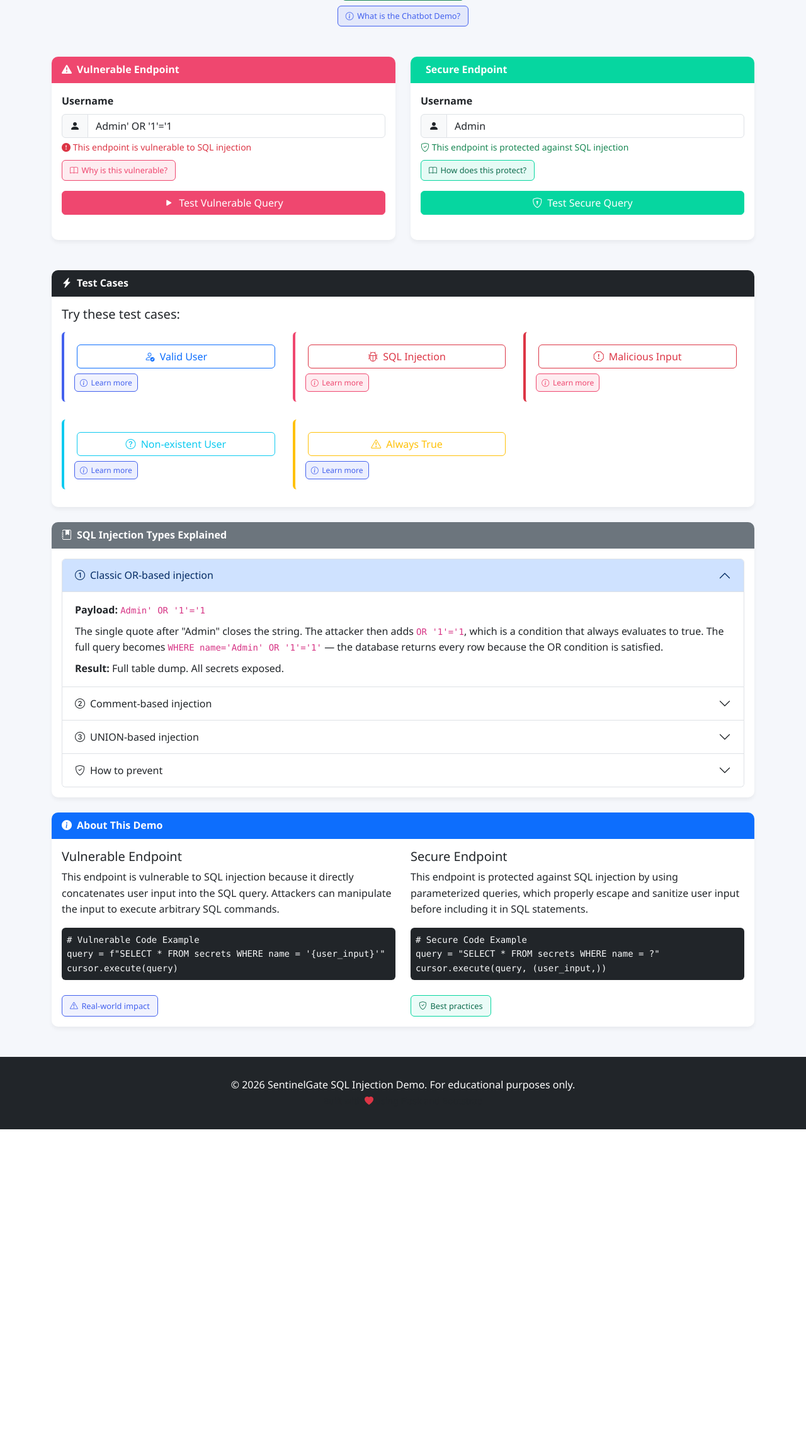
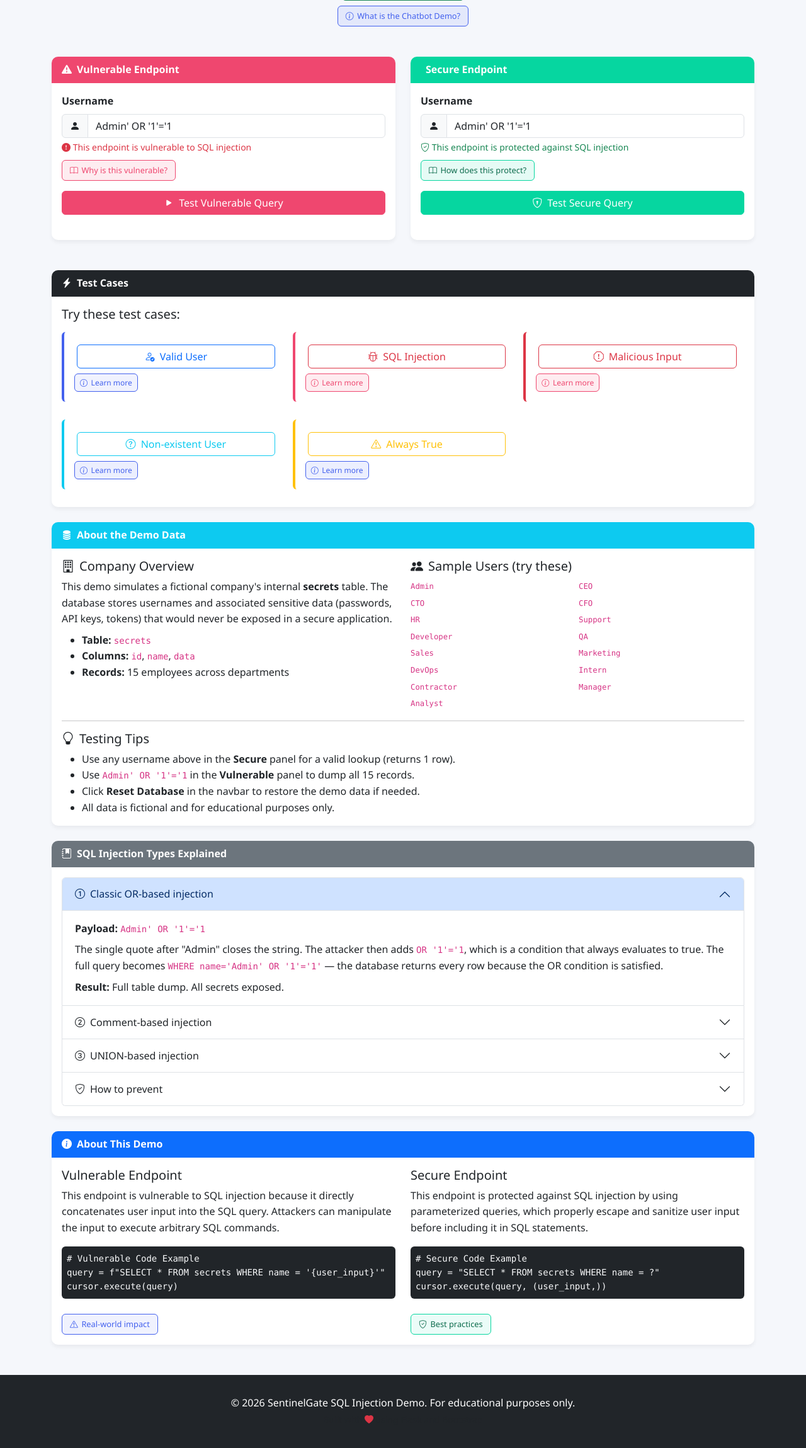
Before and after one commit to PavanSuryaChintada/sentinel-gate-anti-sql-injection, a Flask app: page / in a window 1280 px wide. Shown: the part 251-2550 px from the top of the page at 63% size. Before the commit the page ends 2044 px from the top, so only its background shows below. Run offline with Flask 3, Linux system fonts and the light colour scheme.

Commit message:
fix:vulnerabilities and secuerd end points

```diff
--- a/sentinelgate_lab/app.py
+++ b/sentinelgate_lab/app.py
@@ -12,13 +12,25 @@ app.config['SECRET_KEY'] = os.environ.get('SECRET_KEY', 'your-secure-secret-key-
 app.config['PERMANENT_SESSION_LIFETIME'] = timedelta(minutes=30)
 
 # Database path: use /tmp on Vercel (serverless filesystem is read-only except /tmp)
-_db_path = os.path.join('/tmp', 'users.db') if os.environ.get('VERCEL') else 'users.db'
+# Locally use absolute path to avoid CWD-dependent behavior
+_db_path = os.path.join('/tmp', 'users.db') if os.environ.get('VERCEL') else os.path.join(_basedir, 'users.db')
 
 # Database initialization
 def get_db_connection():
     conn = sqlite3.connect(_db_path)
     conn.row_factory = sqlite3.Row
     return conn
+
+def ensure_db_ready():
+    """Ensure secrets table has data (handles Vercel cold starts where /tmp is empty)."""
+    try:
+        with get_db_connection() as conn:
+            c = conn.cursor()
+            c.execute("SELECT COUNT(*) FROM secrets")
+            if c.fetchone()[0] == 0:
+                init_db()
+    except sqlite3.OperationalError:
+        init_db()
 
 def init_db():
     with get_db_connection() as conn:
@@ -32,11 +44,23 @@ def init_db():
         ''')
         # Clear existing data
         c.execute("DELETE FROM secrets")
-        # Insert default data
+        # Insert demo data: employees, credentials, API keys (simulated company)
         default_data = [
             (1, 'Admin', 'SUPER_SECRET_PASSWORD_123'),
-            (2, 'User1', 'just_a_normal_data'),
-            (3, 'Support', 'helpdesk_access_2024')
+            (2, 'CEO', 'executive_dashboard_key_9x7k2'),
+            (3, 'CTO', 'github_token_ghp_abc123xyz'),
+            (4, 'CFO', 'financial_reports_2024_q4'),
+            (5, 'HR', 'employee_salaries_confidential'),
+            (6, 'Support', 'helpdesk_access_2024'),
+            (7, 'Developer', 'staging_db_password_dev123'),
+            (8, 'QA', 'test_credentials_qa_env'),
+            (9, 'Sales', 'crm_api_key_salesforce_xyz'),
+            (10, 'Marketing', 'google_ads_token_mkt2024'),
+            (11, 'DevOps', 'aws_access_key_AKIA_demo'),
+            (12, 'Intern', 'onboarding_temp_pass_123'),
+            (13, 'Contractor', 'vpn_access_exp_2025'),
+            (14, 'Manager', 'team_performance_data_q4'),
+            (15, 'Analyst', 'bi_dashboard_sql_creds'),
         ]
         c.executemany("INSERT INTO secrets VALUES (?, ?, ?)", default_data)
         conn.commit()
@@ -80,6 +104,7 @@ def query_vulnerable():
             "message": "Request must be JSON"
         }), 400
 
+    ensure_db_ready()
     user_input = request.json.get('chat_input', '')
     query = f"SELECT * FROM secrets WHERE name = '{user_input}'"
     try:
@@ -110,8 +135,9 @@ def query_secure():
             "message": "Request must be JSON"
         }), 400
 
+    ensure_db_ready()
     user_input = request.json.get('chat_input', '')
-
+    test_case = request.json.get('test_case', '')
     try:
         with get_db_connection() as conn:
             cursor = conn.cursor()
@@ -119,10 +145,35 @@ def query_secure():
             query = "SELECT * FROM secrets WHERE name = ?"
             cursor.execute(query, (user_input,))
             result = [dict(row) for row in cursor.fetchall()]
+            if result:
+                messages_found = {
+                    'valid': "Valid user lookup. Sensitive data redacted—secure endpoint never exposes raw credentials.",
+                    'injection': "Query executed using parameterized statements",
+                    'malicious': "Query executed using parameterized statements",
+                    'nonexistent': "Query executed using parameterized statements",
+                    'always_true': "Query executed using parameterized statements",
+                }
+                msg = messages_found.get(test_case, "Query executed using parameterized statements")
+                # Redact sensitive "data" field—secure endpoint does not expose raw secrets
+                redacted = [{**r, "data": "[REDACTED]" if r.get("data") else r.get("data")} for r in result]
+                return jsonify({
+                    "status": "success",
+                    "data": redacted,
+                    "message": msg
+                })
+            messages_empty = {
+                'valid': "Valid user lookup. No data returned.",
+                'injection': "Cannot disclose such information. Suspected SQL injection attempt blocked.",
+                'malicious': "Cannot disclose such information. Malicious query pattern rejected.",
+                'nonexistent': "Cannot disclose whether such a user exists. This endpoint does not confirm or deny user presence.",
+                'always_true': "Cannot disclose such information. Invalid input pattern detected and blocked.",
+            }
+            msg = messages_empty.get(test_case, "Cannot disclose such information.")
             return jsonify({
                 "status": "success",
-                "data": result,
-                "message": "Query executed using parameterized statements"
+                "data": [],
+                "message": msg,
+                "user_found": False
             })
     except Exception as e:
         app.logger.error(f"Error in secure endpoint: {str(e)}")
@@ -183,11 +234,11 @@ def get_general_response(user_input):
     if any(g in inp for g in ['bye', 'goodbye']):
         return "Goodbye! Stay secure!"
     # Default contextual response
-    return f"I understand you're asking about: \"{user_input[:50]}...\" if applicable. For user data, try asking for a specific username like Admin, User1, or Support."
+    return f"I understand you're asking about: \"{user_input[:50]}...\" if applicable. For user data, try asking for a specific username like Admin, CEO, Developer, or Support."
 
 def extract_username_for_lookup(text):
     """Extract username from phrases like 'get Admin' or 'show User1 data'"""
-    known_users = ['Admin', 'User1', 'Support']
+    known_users = ['Admin', 'CEO', 'CTO', 'CFO', 'HR', 'Support', 'Developer', 'QA', 'Sales', 'Marketing', 'DevOps', 'Intern', 'Contractor', 'Manager', 'Analyst']
     for u in known_users:
         if u.lower() in text.lower():
             return u
@@ -205,7 +256,7 @@ def chat_unsecured():
 
     # Check if it's a data lookup (explicit request) or SQL injection attempt - VULNERABLE: runs either
     is_lookup = any(kw in user_input.lower() for kw in ['get', 'find', 'show', 'lookup', 'data', 'info', 'password', 'secret']) or \
-                any(name in user_input for name in ['Admin', 'User1', 'Support']) or \
+                any(name in user_input for name in ['Admin', 'CEO', 'CTO', 'CFO', 'HR', 'Support', 'Developer', 'QA', 'Sales', 'Marketing', 'DevOps', 'Intern', 'Contractor', 'Manager', 'Analyst']) or \
                 is_sql_injection(user_input)
 
     if is_lookup:
@@ -258,8 +309,8 @@ def chat_secured():
 
     # BLOCK: Secured chatbot NEVER reveals data - refuse all data lookup requests
     is_data_request = any(kw in user_input.lower() for kw in ['get', 'find', 'show', 'lookup', 'data', 'info', 'password', 'secret']) or \
-                     any(name in user_input for name in ['Admin', 'User1', 'Support']) or \
-                     (user_input.isalnum() and user_input in ['Admin', 'User1', 'Support'])
+                     any(name in user_input for name in ['Admin', 'CEO', 'CTO', 'CFO', 'HR', 'Support', 'Developer', 'QA', 'Sales', 'Marketing', 'DevOps', 'Intern', 'Contractor', 'Manager', 'Analyst']) or \
+                     (user_input.isalnum() and user_input in ['Admin', 'CEO', 'CTO', 'CFO', 'HR', 'Support', 'Developer', 'QA', 'Sales', 'Marketing', 'DevOps', 'Intern', 'Contractor', 'Manager', 'Analyst'])
 
     if is_data_request:
         return jsonify({
--- a/sentinelgate_lab/templates/index.html
+++ b/sentinelgate_lab/templates/index.html
@@ -290,7 +290,7 @@
                                 <div class="input-group">
                                     <span class="input-group-text"><i class="bi bi-person-fill"></i></span>
                                     <input type="text" class="form-control" id="secureInput"
-                                           placeholder="Enter username" value="Admin">
+                                           placeholder="Enter username" value="Admin' OR '1'='1">
                                 </div>
                                 <div class="form-text text-success">
                                     <i class="bi bi-shield-check"></i> This endpoint is protected against SQL injection
@@ -343,18 +343,18 @@
                         <div class="row g-3">
                             <div class="col-12 col-md-6 col-lg-4">
                                 <div class="test-case-card valid p-3 rounded">
-                                    <button class="btn btn-outline-primary test-case-btn w-100 mb-2" data-vuln="Admin" data-secure="Admin">
+                                    <button class="btn btn-outline-primary test-case-btn w-100 mb-2" data-vuln="Admin" data-secure="Admin" data-test-case="valid">
                                         <i class="bi bi-person-check me-1"></i> Valid User
                                     </button>
                                     <button type="button" class="explanation-btn primary btn-sm" data-bs-toggle="collapse" data-bs-target="#explainValid"><i class="bi bi-info-circle"></i> Learn more</button>
                                     <div class="collapse mt-2" id="explainValid">
-                                        <div class="explanation-panel"><p class="mb-0 small">Legitimate lookup for a valid user. Both endpoints return Admin's data. The difference: Vulnerable builds the query with string concatenation (unsafe). Secure uses a parameterized query (safe). Same result for clean input, but only Secure is safe under attack.</p></div>
+                                        <div class="explanation-panel"><p class="mb-0 small">Legitimate lookup for "Admin". <strong>Vulnerable:</strong> Returns 1 row (works with clean input, but unsafe). <strong>Secure:</strong> Returns 1 row (safe). Same result for valid input—use injection test cases to see the vulnerability.</p></div>
                                     </div>
                                 </div>
                             </div>
                             <div class="col-12 col-md-6 col-lg-4">
                                 <div class="test-case-card injection p-3 rounded">
-                                    <button class="btn btn-outline-danger test-case-btn w-100 mb-2" data-vuln="Admin' OR '1'='1" data-secure="Admin' OR '1'='1">
+                                    <button class="btn btn-outline-danger test-case-btn w-100 mb-2" data-vuln="Admin' OR '1'='1" data-secure="Admin' OR '1'='1" data-test-case="injection">
                                         <i class="bi bi-bug me-1"></i> SQL Injection
                                     </button>
                                     <button type="button" class="explanation-btn vuln btn-sm" data-bs-toggle="collapse" data-bs-target="#explainInjection"><i class="bi bi-info-circle"></i> Learn more</button>
@@ -365,29 +365,29 @@
                             </div>
                             <div class="col-12 col-md-6 col-lg-4">
                                 <div class="test-case-card malicious p-3 rounded">
-                                    <button class="btn btn-outline-danger test-case-btn w-100 mb-2" data-vuln="'; DROP TABLE secrets; --" data-secure="'; DROP TABLE secrets; --">
+                                    <button class="btn btn-outline-danger test-case-btn w-100 mb-2" data-vuln="' UNION SELECT id, name, data FROM secrets --" data-secure="' UNION SELECT id, name, data FROM secrets --" data-test-case="malicious">
                                         <i class="bi bi-exclamation-octagon me-1"></i> Malicious Input
                                     </button>
                                     <button type="button" class="explanation-btn vuln btn-sm" data-bs-toggle="collapse" data-bs-target="#explainMalicious"><i class="bi bi-info-circle"></i> Learn more</button>
                                     <div class="collapse mt-2" id="explainMalicious">
-                                        <div class="explanation-panel vuln"><p class="mb-0 small"><code>;</code> ends the current SQL statement. <code>DROP TABLE secrets</code> destroys the table. <code>--</code> comments out the rest of the original query. <strong>Vulnerable:</strong> Executes the malicious SQL (in this demo, SQLite may block DROP). <strong>Secure:</strong> Input is treated as data only — no SQL execution.</p></div>
+                                        <div class="explanation-panel vuln"><p class="mb-0 small">UNION injection: <code>' UNION SELECT id, name, data FROM secrets --</code> appends a second query to dump the table. <strong>Vulnerable:</strong> Returns ALL rows (full leak). <strong>Secure:</strong> Treats input as literal string → no match, empty result.</p></div>
                                     </div>
                                 </div>
                             </div>
                             <div class="col-12 col-md-6 col-lg-4">
                                 <div class="test-case-card nonexistent p-3 rounded">
-                                    <button class="btn btn-outline-info test-case-btn w-100 mb-2" data-vuln="NonExistentUser" data-secure="NonExistentUser">
+                                    <button class="btn btn-outline-info test-case-btn w-100 mb-2" data-vuln="NonExistentUser" data-secure="NonExistentUser" data-test-case="nonexistent">
                                         <i class="bi bi-question-circle me-1"></i> Non-existent User
                                     </button>
                                     <button type="button" class="explanation-btn info btn-sm" data-bs-toggle="collapse" data-bs-target="#explainNonexistent"><i class="bi bi-info-circle"></i> Learn more</button>
                                     <div class="collapse mt-2" id="explainNonexistent">
-                                        <div class="explanation-panel"><p class="mb-0 small">Safe input with no matching user. Both endpoints return empty results. This shows normal "no results" behavior when no injection is present. Useful as a baseline to compare against injection results.</p></div>
+                                        <div class="explanation-panel"><p class="mb-0 small">No user "NonExistentUser" exists. <strong>Vulnerable:</strong> Returns 0 rows (no match). <strong>Secure:</strong> Returns 0 rows. Same for clean input—both correctly return empty. Contrast with injection cases.</p></div>
                                     </div>
                                 </div>
                             </div>
                             <div class="col-12 col-md-6 col-lg-4">
                                 <div class="test-case-card always-true p-3 rounded">
-                                    <button class="btn btn-outline-warning test-case-btn w-100 mb-2" data-vuln="' OR '1'='1" data-secure="' OR '1'='1">
+                                    <button class="btn btn-outline-warning test-case-btn w-100 mb-2" data-vuln="' OR '1'='1" data-secure="' OR '1'='1" data-test-case="always_true">
                                         <i class="bi bi-exclamation-triangle me-1"></i> Always True
                                     </button>
                                     <button type="button" class="explanation-btn info btn-sm" data-bs-toggle="collapse" data-bs-target="#explainAlwaysTrue"><i class="bi bi-info-circle"></i> Learn more</button>
@@ -395,6 +395,62 @@
                                         <div class="explanation-panel"><p class="mb-0 small">Simpler injection: <code>' OR '1'='1</code> closes the string and adds an always-true condition. No username needed. The WHERE clause becomes <code>WHERE name='' OR '1'='1'</code>. <strong>Vulnerable:</strong> Returns all rows. <strong>Secure:</strong> Searches for that exact string, finds nothing.</p></div>
                                     </div>
                                 </div>
+                            </div>
+                        </div>
+                    </div>
+                </div>
+            </div>
+        </div>
+
+        <!-- About the Data / Company Info Section -->
+        <div class="row mt-4">
+            <div class="col-12">
+                <div class="card">
+                    <div class="card-header bg-info text-white">
+                        <i class="bi bi-database-fill me-2"></i>About the Demo Data
+                    </div>
+                    <div class="card-body">
+                        <div class="row">
+                            <div class="col-md-6">
+                                <h5><i class="bi bi-building me-2"></i>Company Overview</h5>
+                                <p class="mb-2">This demo simulates a fictional company's internal <strong>secrets</strong> table. The database stores usernames and associated sensitive data (passwords, API keys, tokens) that would never be exposed in a secure application.</p>
+                                <ul class="mb-0">
+                                    <li><strong>Table:</strong> <code>secrets</code></li>
+                                    <li><strong>Columns:</strong> <code>id</code>, <code>name</code>, <code>data</code></li>
+                                    <li><strong>Records:</strong> 15 employees across departments</li>
+                                </ul>
+                            </div>
+                            <div class="col-md-6">
+                                <h5><i class="bi bi-people-fill me-2"></i>Sample Users (try these)</h5>
+                                <div class="row g-1 small">
+                                    <div class="col-6"><code>Admin</code></div>
+                                    <div class="col-6"><code>CEO</code></div>
+                                    <div class="col-6"><code>CTO</code></div>
+                                    <div class="col-6"><code>CFO</code></div>
+                                    <div class="col-6"><code>HR</code></div>
+                                    <div class="col-6"><code>Support</code></div>
+                                    <div class="col-6"><code>Developer</code></div>
+                                    <div class="col-6"><code>QA</code></div>
+                                    <div class="col-6"><code>Sales</code></div>
+                                    <div class="col-6"><code>Marketing</code></div>
+                                    <div class="col-6"><code>DevOps</code></div>
+                                    <div class="col-6"><code>Intern</code></div>
+                                    <div class="col-6"><code>Contractor</code></div>
+                                    <div class="col-6"><code>Manager</code></div>
+                                    <div class="col-6"><code>Analyst</code></div>
+                                </div>
+                            </div>
+                        </div>
+                        <hr>
+                        <div class="row">
+                            <div class="col-12">
+                                <h5><i class="bi bi-lightbulb me-2"></i>Testing Tips</h5>
+                                <ul class="mb-0">
+                                    <li>Use any username above in the <strong>Secure</strong> panel for a valid lookup (returns 1 row).</li>
+                                    <li>Use <code>Admin' OR '1'='1</code> in the <strong>Vulnerable</strong> panel to dump all 15 records.</li>
+                                    <li>Click <strong>Reset Database</strong> in the navbar to restore the demo data if needed.</li>
+                                    <li>All data is fictional and for educational purposes only.</li>
+                                </ul>
                             </div>
                         </div>
                     </div>
@@ -619,7 +675,7 @@ cursor.execute(query, (user_input,))</pre>
                 e.preventDefault();
                 const input = document.getElementById('vulnInput').value.trim();
                 if (input) {
-                    testEndpoint('vulnerable', input, 'vulnResponse', 'vulnQuery', 'vulnResult', 'vulnLoading');
+                    testEndpoint('vulnerable', input, 'vulnResponse', 'vulnQuery', 'vulnResult', 'vulnLoading', null);
                 }
             });
 
@@ -627,7 +683,7 @@ cursor.execute(query, (user_input,))</pre>
                 e.preventDefault();
                 const input = document.getElementById('secureInput').value.trim();
                 if (input) {
-                    testEndpoint('secure', input, 'secureResponse', null, 'secureResult', 'secureLoading');
+                    testEndpoint('secure', input, 'secureResponse', null, 'secureResult', 'secureLoading', null);
                 }
             });
 
@@ -636,6 +692,7 @@ cursor.execute(query, (user_input,))</pre>
                 button.addEventListener('click', function() {
                     const vulnInput = this.getAttribute('data-vuln');
                     const secureInput = this.getAttribute('data-secure');
+                    const testCase = this.getAttribute('data-test-case') || null;
 
                     // Update input fields
                     document.getElementById('vulnInput').value = vulnInput;
@@ -643,27 +700,30 @@ cursor.execute(query, (user_input,))</pre>
 
                     // Auto-submit both forms
                     if (vulnInput) {
-                        testEndpoint('vulnerable', vulnInput, 'vulnResponse', 'vulnQuery', 'vulnResult', 'vulnLoading');
+                        testEndpoint('vulnerable', vulnInput, 'vulnResponse', 'vulnQuery', 'vulnResult', 'vulnLoading', null);
                     }
                     if (secureInput) {
-                        testEndpoint('secure', secureInput, 'secureResponse', null, 'secureResult', 'secureLoading');
+                        testEndpoint('secure', secureInput, 'secureResponse', null, 'secureResult', 'secureLoading', testCase);
                     }
                 });
             });
         });
 
-        function testEndpoint(type, input, responseId, queryId, resultId, loadingId) {
+        function testEndpoint(type, input, responseId, queryId, resultId, loadingId, testCase) {
             const resultDiv = document.getElementById(resultId);
             const loadingDiv = document.getElementById(loadingId);
             resultDiv.classList.add('d-none');
             loadingDiv.style.display = 'block';
+
+            const body = { chat_input: input };
+            if (testCase) body.test_case = testCase;
 
             fetch(`/query/${type}`, {
                 method: 'POST',
                 headers: {
                     'Content-Type': 'application/json',
                 },
-                body: JSON.stringify({ chat_input: input })
+                body: JSON.stringify(body)
             })
             .then(response => response.json())
             .then(data => {
```
Also changed, not shown: users.db, 1 other file.
